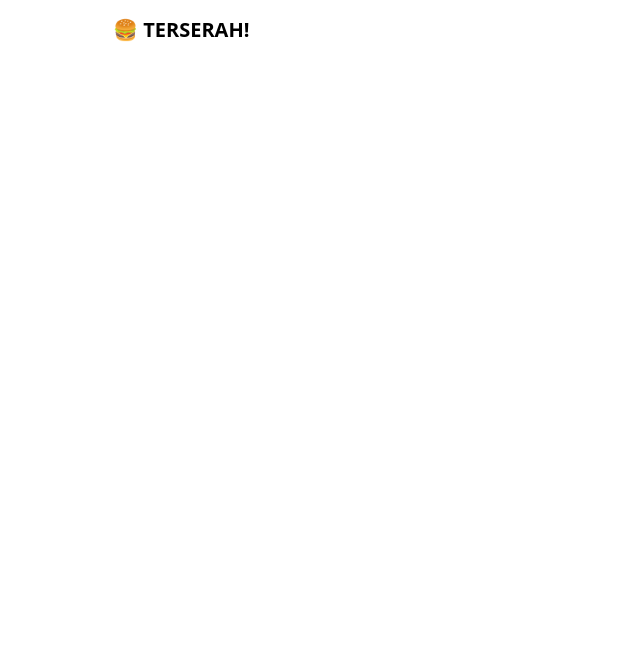
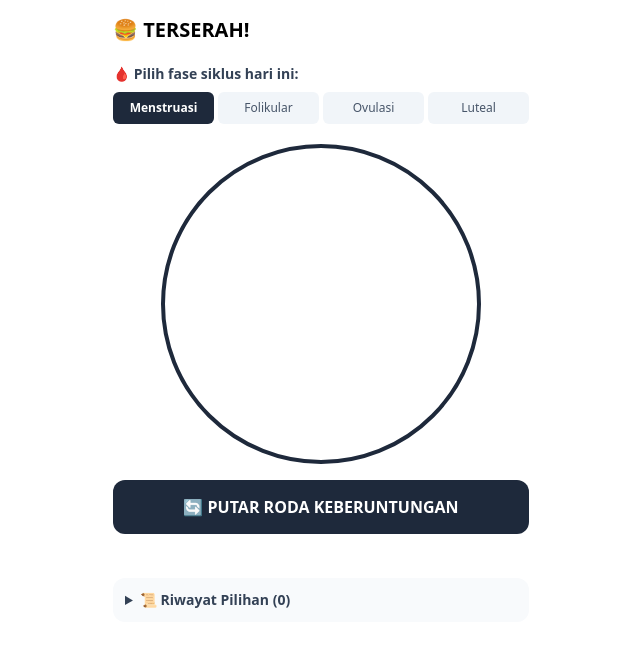
Before and after one commit to rifqytrisna/terserah-app, a React (Vite) app: page / in a window 1280 px wide. Shown: the top 646 px of the page, without its empty margins (319-959 px from the left). Built offline with nearby package versions, Linux system fonts and the light colour scheme.

Commit message:
feat: compose app with tabs, wheel, result, and history
Wires PhaseTabs, SpinnerWheel, ResultCard, and HistoryList together via
useFoods/useHistory, replacing the Task 1 placeholder and smoke test with
the full integration test.

```diff
--- a/src/App.tsx
+++ b/src/App.tsx
@@ -1,7 +1,57 @@
+import { useState } from 'react';
+import { useFoods } from './data/useFoods';
+import { useHistory } from './data/useHistory';
+import PhaseTabs from './components/PhaseTabs';
+import SpinnerWheel from './components/SpinnerWheel';
+import ResultCard from './components/ResultCard';
+import HistoryList from './components/HistoryList';
+import type { FoodItem, MenstrualPhase } from './types/food';
+
 export default function App() {
+  const { data: foods, isLoading, isError } = useFoods();
+  const { entries, addToHistory } = useHistory();
+  const [phase, setPhase] = useState<MenstrualPhase>('menstruasi');
+  const [result, setResult] = useState<FoodItem | null>(null);
+
+  function handlePhaseChange(next: MenstrualPhase) {
+    setPhase(next);
+    setResult(null);
+  }
+
+  function handleCommit(item: FoodItem) {
+    addToHistory({ id: item.id, name: item.name, phase, timestamp: Date.now() });
+  }
+
+  const seenBefore = result ? entries.some((e) => e.id === result.id) : false;
+
   return (
-    <div className="mx-auto max-w-md p-4">
-      <h1 className="text-xl font-bold">🍔 TERSERAH!</h1>
+    <div className="mx-auto flex min-h-screen max-w-md flex-col gap-5 p-4">
+      <header className="flex items-center justify-between">
+        <h1 className="text-xl font-bold">🍔 TERSERAH!</h1>
+      </header>
+
+      <section>
+        <p className="mb-2 text-sm font-semibold text-slate-700">🩸 Pilih fase siklus hari ini:</p>
+        <PhaseTabs active={phase} onChange={handlePhaseChange} />
+      </section>
+
+      {isLoading && <p className="text-center text-sm text-slate-500">Memuat menu…</p>}
+      {isError && (
+        <p className="text-center text-sm text-red-500">Gagal memuat menu. Coba lagi nanti.</p>
+      )}
+
+      {foods && (
+        <SpinnerWheel
+          items={foods}
+          phase={phase}
+          lastResultId={result?.id}
+          onResult={setResult}
+        />
+      )}
+
+      {result && <ResultCard item={result} seenBefore={seenBefore} onCommit={handleCommit} />}
+
+      <HistoryList entries={entries} />
     </div>
   );
 }
```
Also changed, not shown: 1 other file (tests, documents, lock files or other folders).
